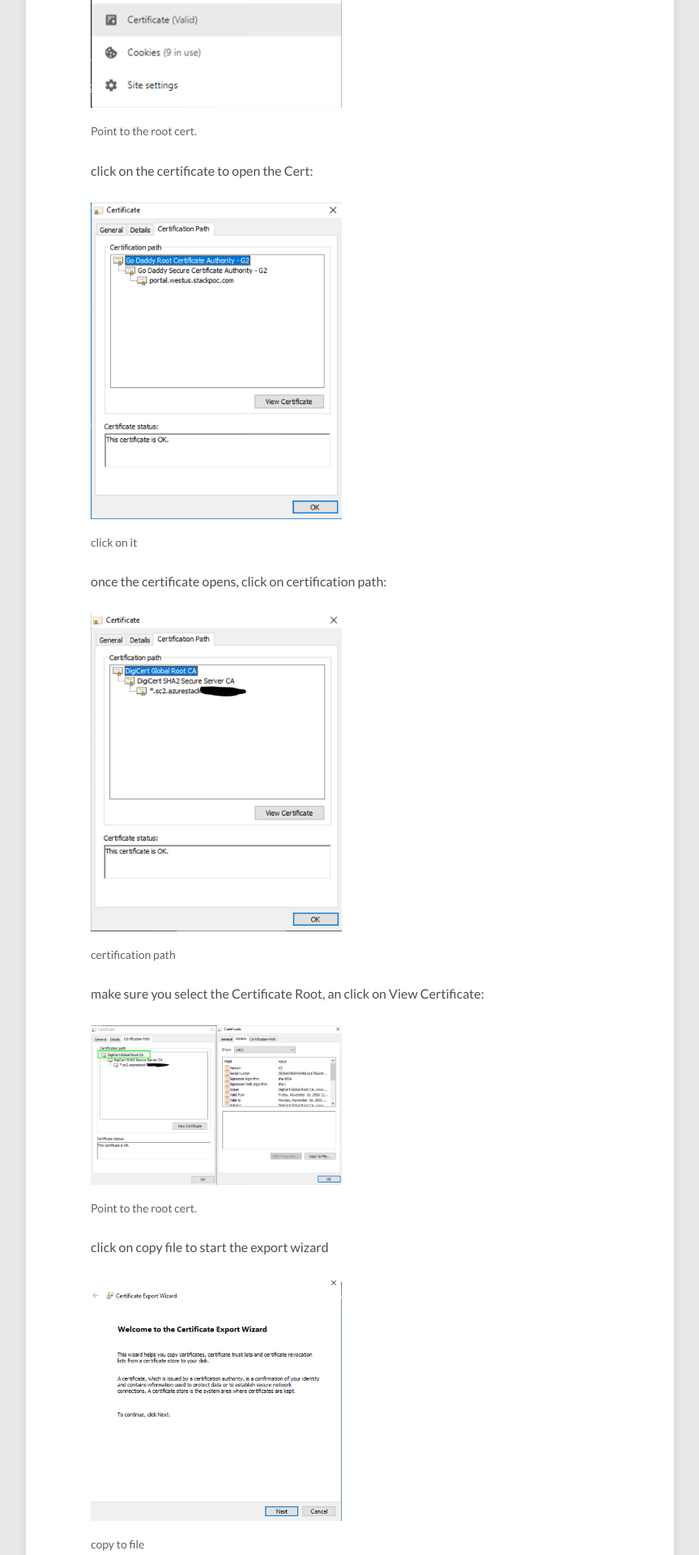
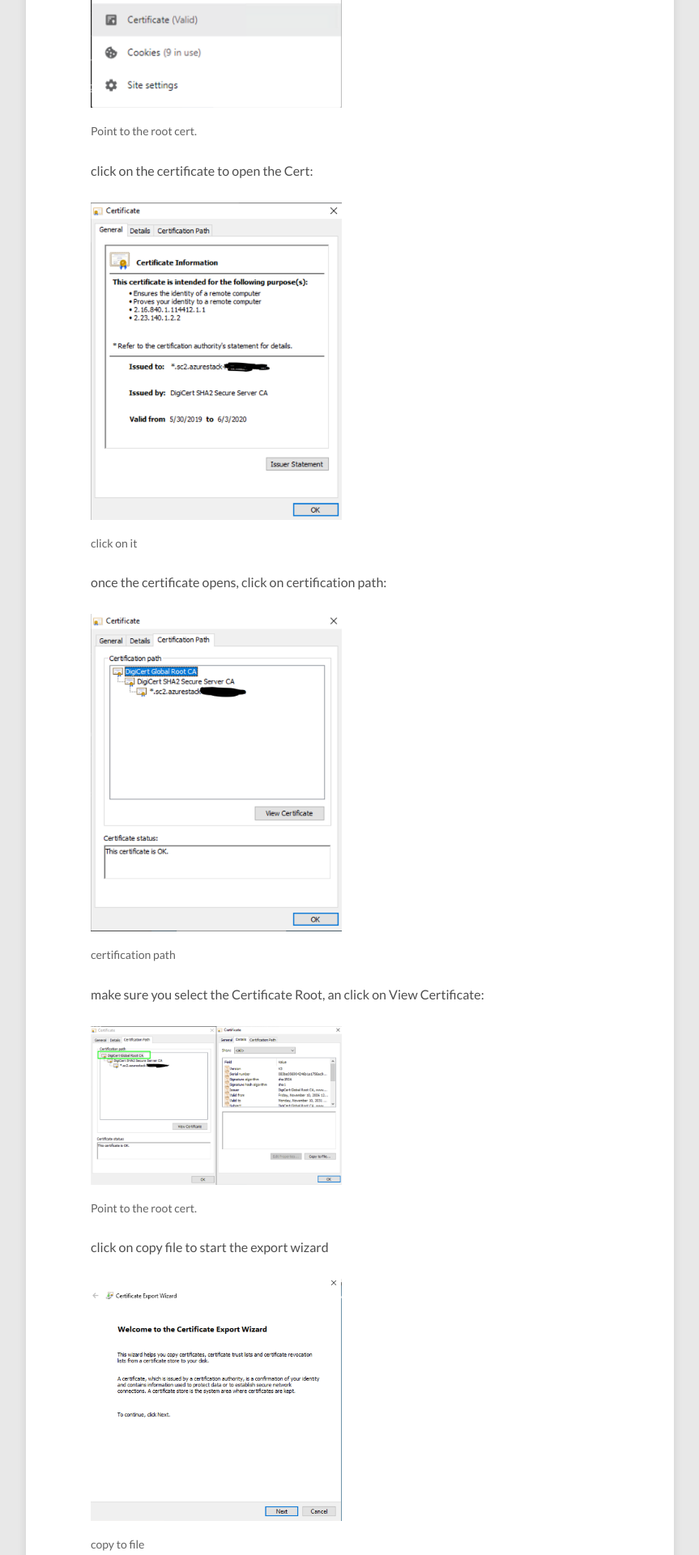
Before and after one commit to bottkars/bottkars.github.io, a Jekyll site: the page built from _posts/2019-08-14-get-cert.md, in a window 1280 px wide. Shown: the part 1494-3414 px from the top of the page at 81% size, without its empty margins (208-1071 px from the left). Built offline with Jekyll 4.4.1, drawn with Linux system fonts in a browser that asks for light colours; nearby versions of some CDN libraries.

Commit message:
updated cert pic

```diff
--- a/_posts/2019-08-14-get-cert.md
+++ b/_posts/2019-08-14-get-cert.md
@@ -48,7 +48,7 @@ the certificate information should now open:
 click on the certificate to open the Cert:
 
 <figure class="half">
-	<img src="/images/cert1.png" alt="">
+	<img src="/images/cert2-1.png" alt="">
 	<figcaption>click on it</figcaption>
 </figure>
 
```
Also changed, not shown: images/cert2-1.png (added).
